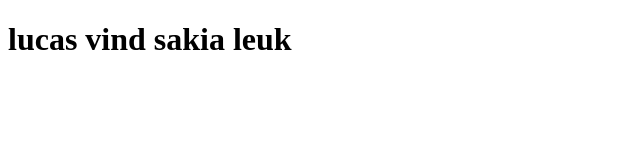
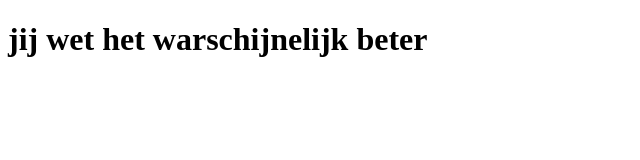
Before and after one commit to drafier/beter-dan..., a plain HTML site: page index.html in a window 1280 px wide. Shown: the whole page, without its empty margins (0-640 px from the left). Drawn offline with Linux system fonts and the light colour scheme.

Commit message:
Add files via upload

```diff
--- a/index.html
+++ b/index.html
@@ -2,9 +2,9 @@
 <html lang="nl">
 <head>
 <meta charset=utf-8>
-<title>lucas daar ging je</title>
+<title>help ik weet niet wat ik moet doen</title>
 </head>
-<h1> lucas vind sakia leuk
+<h1> jij wet het warschijnelijk beter
 
 <body>
 </body>
```
